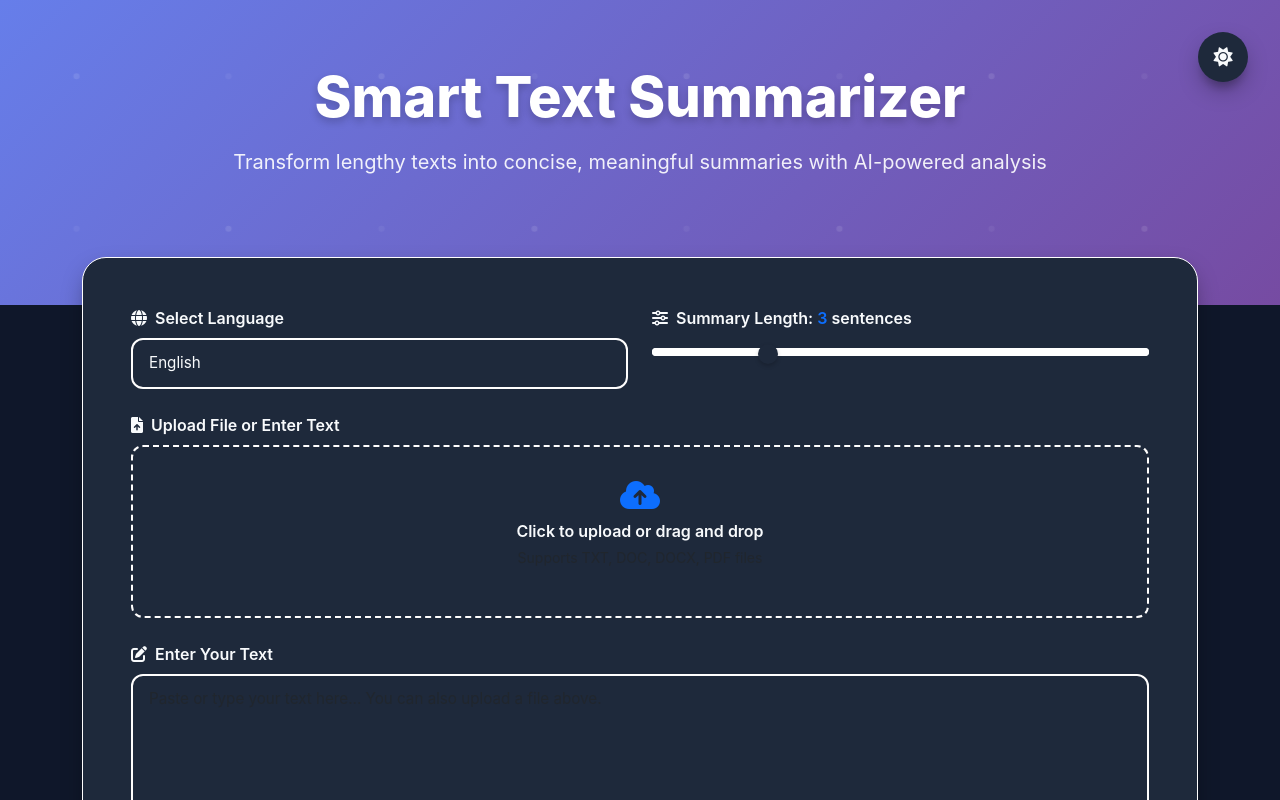
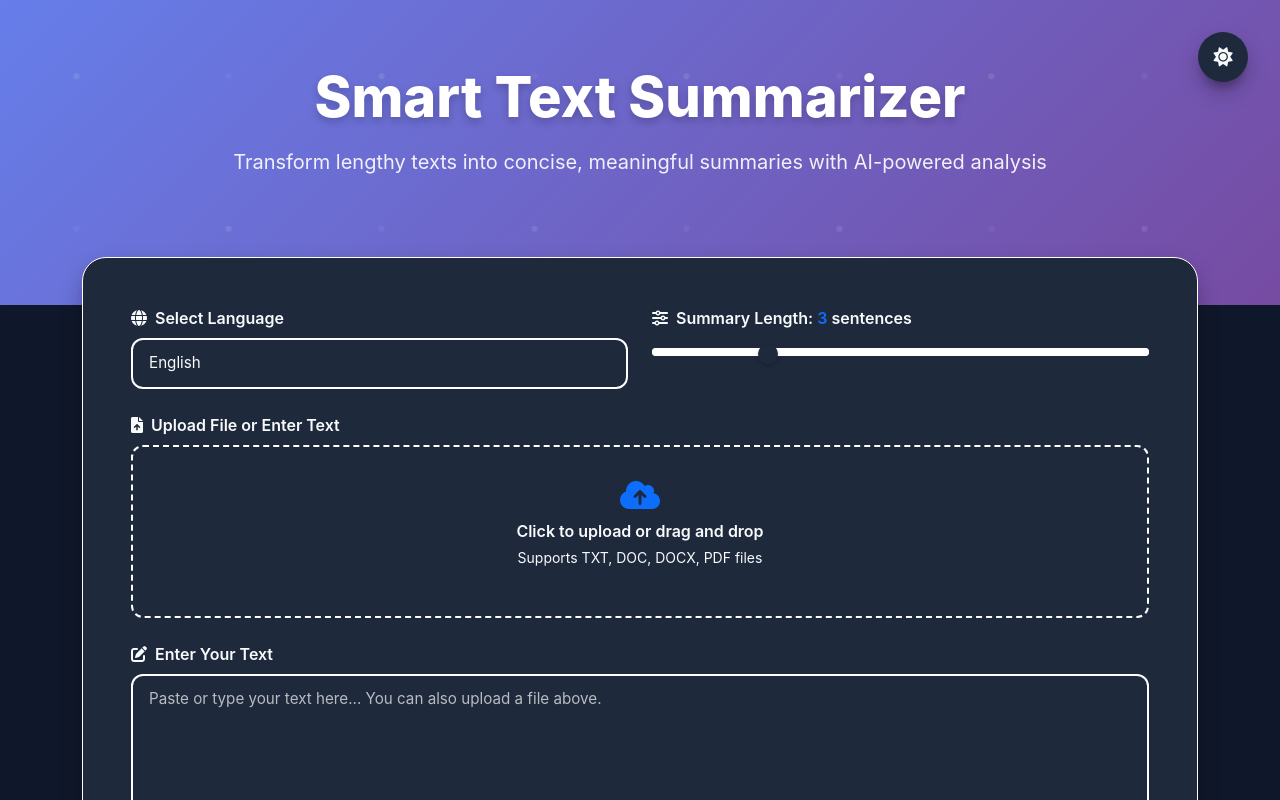
Before and after one commit to Itsrohit819/Text_Summarizer, a plain HTML site: page index.html in a window 1280 px wide. Both pictures are taken after a click on the button "Toggle theme". Shown: the top 800 px of the page. Drawn offline with nearby package versions, Linux system fonts and the light colour scheme; a script that the page names is missing.

Commit message:
Issue resolved

```diff
--- a/index.html
+++ b/index.html
@@ -68,7 +68,7 @@
           <input type="file" id="fileInput" accept=".txt,.doc,.docx,.pdf" style="display: none;" onchange="handleFileUpload(event)">
           <i class="fas fa-cloud-upload-alt fa-2x text-primary mb-2"></i>
           <p class="mb-1 fw-semibold">Click to upload or drag and drop</p>
-          <p class="text-muted small">Supports TXT, DOC, DOCX, PDF files</p>
+          <p class="small text-theme">Supports TXT, DOC, DOCX, PDF files</p>
         </div>
       </div>
 
@@ -77,7 +77,7 @@
         <label for="inputText" class="form-label fw-semibold">
           <i class="fas fa-edit me-2"></i>Enter Your Text
         </label>
-        <textarea class="form-control" id="inputText" rows="8"
+        <textarea class="form-control place-text" id="inputText" rows="8"
                   placeholder="Paste or type your text here... You can also upload a file above."></textarea>
       </div>
 
--- a/style.css
+++ b/style.css
@@ -3,6 +3,7 @@
     --primary-hover: #5855eb;
     --secondary-color: #f1f5f9;
     --text-color: #1e293b;
+    --placeholder-color: #1e293b;
     --slider-color: #1e293b;
     --bg-color: #ffffff;
     --card-bg: #ffffff;
@@ -16,6 +17,7 @@
     --primary-hover: #7c3aed;
     --secondary-color: #1e293b;
     --text-color: #f8fafc;
+    --placeholder-color: #f8fafc;
     --bg-color: #0f172a;
     --slider-color: #ffffff;
     --card-bg: #1e293b;
@@ -29,12 +31,22 @@
   height: 100% !important;
 }
 
+.text-theme {
+  color: var(--text-color) !important;
+}
+
+.place-text::placeholder {
+  color: var(--placeholder-color);
+  opacity: 0.7;
+}
+
+
 .feature-card canvas {
   display: block;
 }
 
 #wordChartWrapper {
-  height: 300px; /* Or whatever you want */
+  height: 300px;
   position: relative;
 }
 
```
